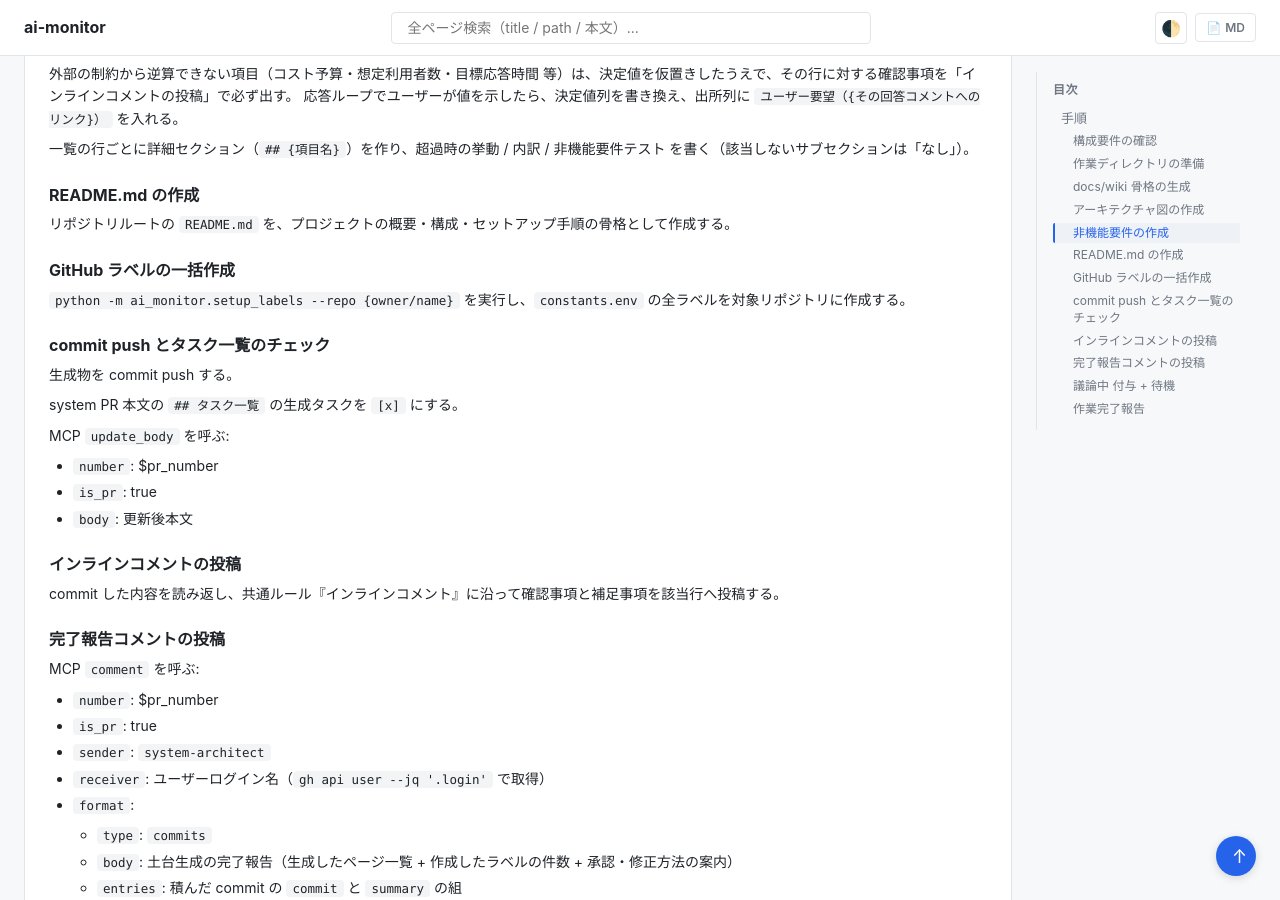
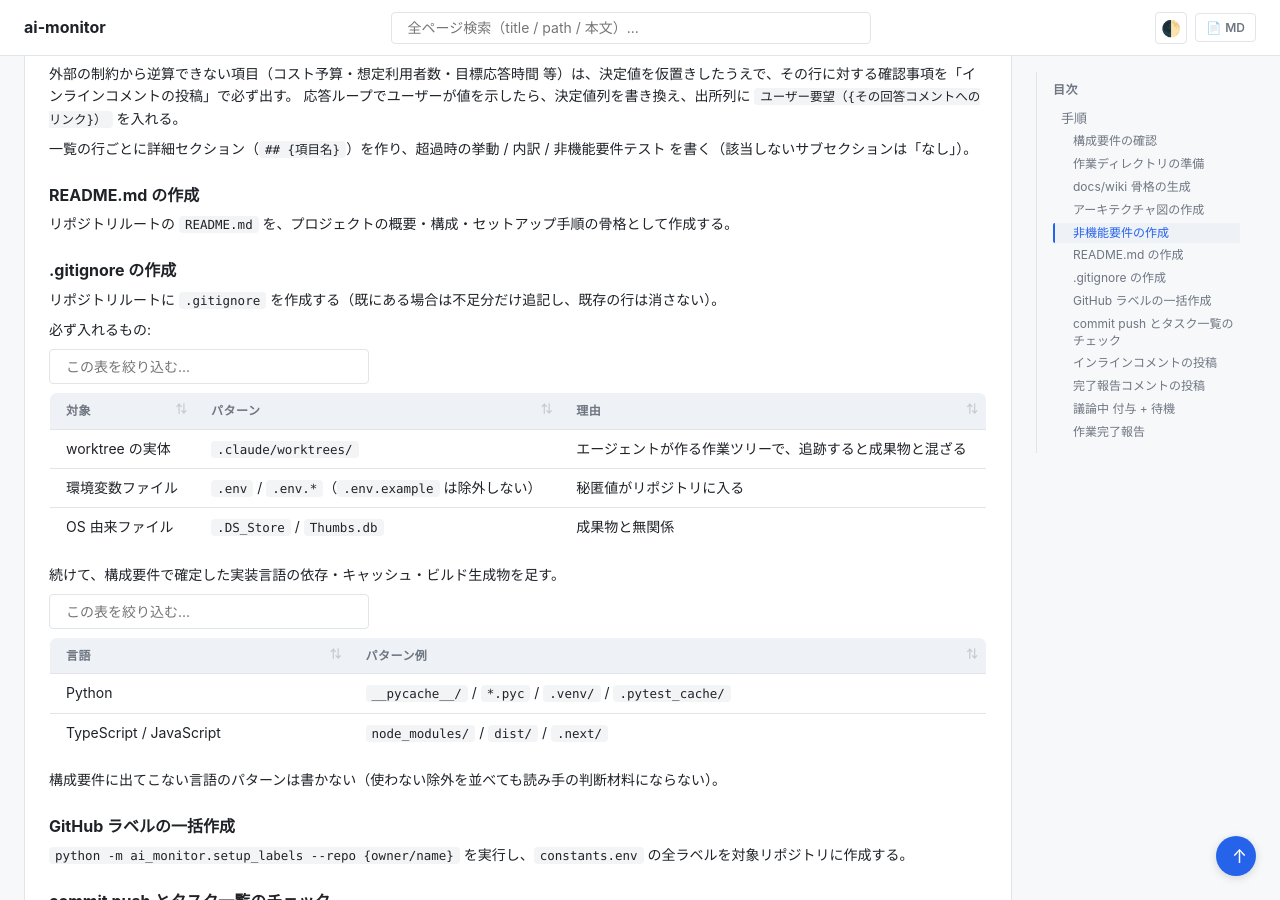
Before and after one commit to shuhei1101/ai-monitor, a Jekyll site: the page built from docs/wiki/エージェント/system-architect/フェーズ/土台生成（初回）.md, in a window 1280 px wide and 900 px high, scrolled down 1390 px. Built offline with Jekyll 4.4.1, drawn with Linux system fonts in a browser that asks for light colours; our own code applies the rules of GitHub Pages for plain Markdown files.

Commit message:
ユーザ更新

```diff
--- a/docs/wiki/エージェント/system-architect/フェーズ/土台生成（初回）.md
+++ b/docs/wiki/エージェント/system-architect/フェーズ/土台生成（初回）.md
@@ -59,6 +59,27 @@ system ブランチの worktree（`.claude/worktrees/{ブランチ名の / を -
 
 リポジトリルートの `README.md` を、プロジェクトの概要・構成・セットアップ手順の骨格として作成する。
 
+### .gitignore の作成
+
+リポジトリルートに `.gitignore` を作成する（既にある場合は不足分だけ追記し、既存の行は消さない）。
+
+必ず入れるもの:
+
+| 対象 | パターン | 理由 |
+| --- | --- | --- |
+| worktree の実体 | `.claude/worktrees/` | エージェントが作る作業ツリーで、追跡すると成果物と混ざる |
+| 環境変数ファイル | `.env` / `.env.*`（`.env.example` は除外しない） | 秘匿値がリポジトリに入る |
+| OS 由来ファイル | `.DS_Store` / `Thumbs.db` | 成果物と無関係 |
+
+続けて、構成要件で確定した実装言語の依存・キャッシュ・ビルド生成物を足す。
+
+| 言語 | パターン例 |
+| --- | --- |
+| Python | `__pycache__/` / `*.pyc` / `.venv/` / `.pytest_cache/` |
+| TypeScript / JavaScript | `node_modules/` / `dist/` / `.next/` |
+
+構成要件に出てこない言語のパターンは書かない（使わない除外を並べても読み手の判断材料にならない）。
+
 ### GitHub ラベルの一括作成
 
 `python -m ai_monitor.setup_labels --repo {owner/name}` を実行し、`constants.env` の全ラベルを対象リポジトリに作成する。
```
Also changed, not shown: docs/wiki/エージェント/system-conductor/フェーズ/構成確定（完了処理）.md (+1 -1 lines), docs/wiki/テンプレート/PR本文/システム.md (+3 -0 lines), docs/wiki/設計図/シナリオ/単一ユースケース/システム土台生成.md (+3 -2 lines), docs/wiki/設計図/シナリオ/単一ユースケース/システム構成確定.md (+2 -0 lines), 2 other files.
